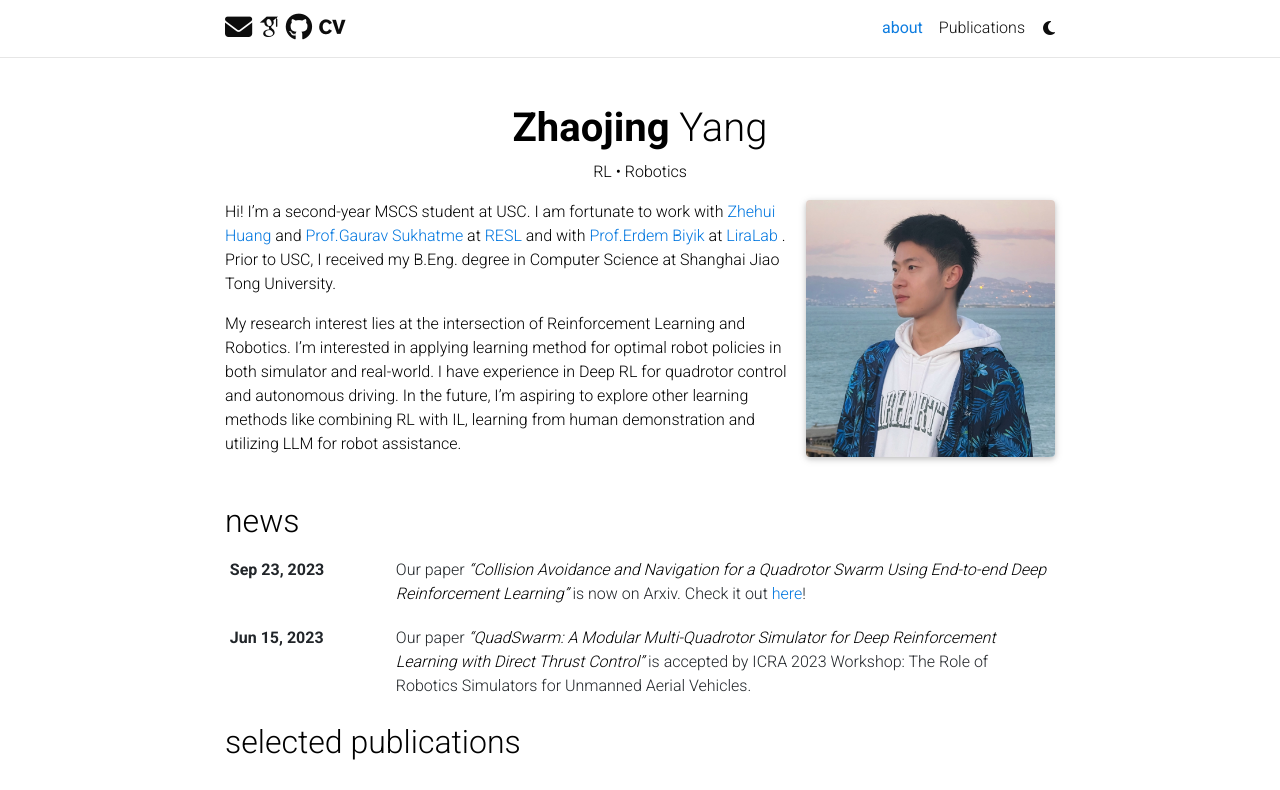
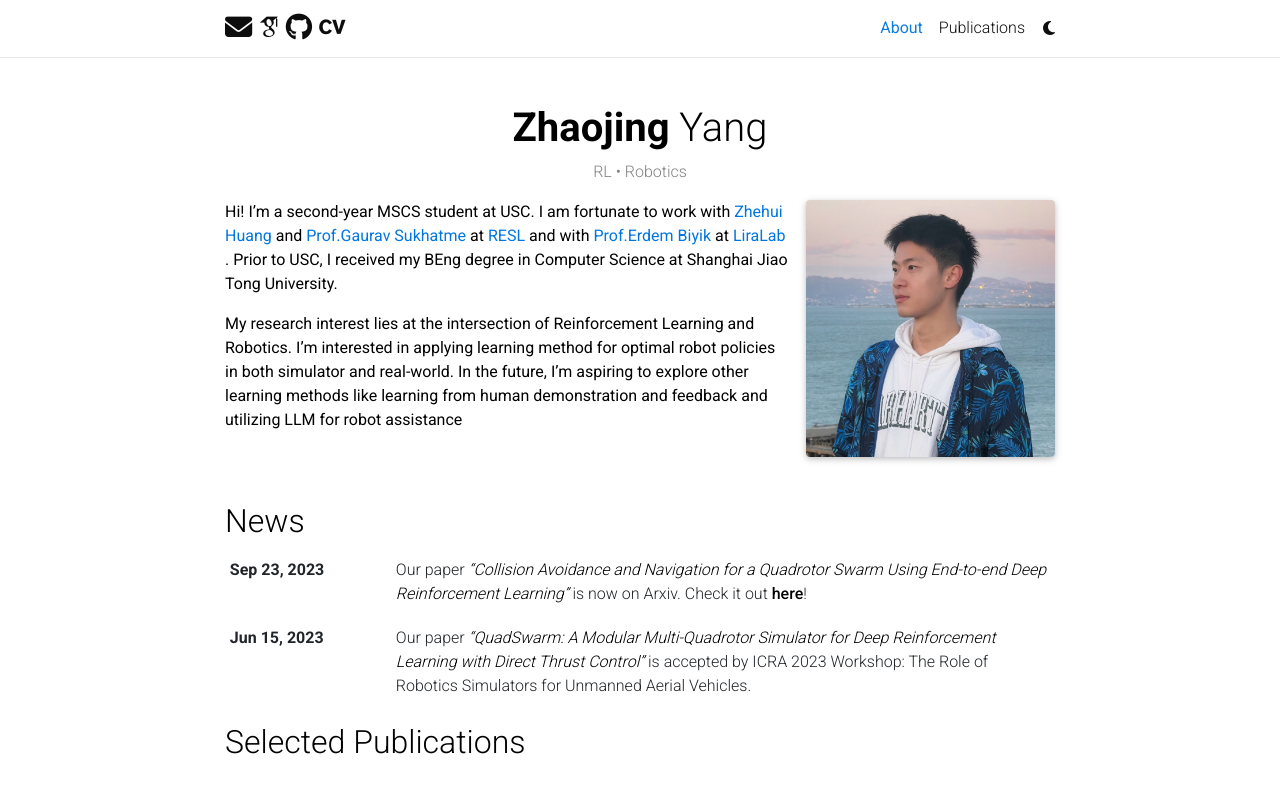
Before and after one commit to yang-zj1026/yang-zj1026.github.io, a Jekyll site: the page built from _pages/about.md, in a window 1280 px wide and 1044 px high, cut to the strip 0-790 px from the top of the window. Built offline with Jekyll 4.4.1, drawn with Linux system fonts in a browser that asks for light colours; some web fonts are replaced; comment, search, counter and statistics services are not loaded; a style sheet for code colours, icons or effects is not loaded.

Commit message:
Update format

```diff
--- a/_layouts/about.html
+++ b/_layouts/about.html
@@ -43,7 +43,7 @@
 
           <!-- News -->
           {% if page.news and site.announcements.enabled -%}
-            <h2><a href="{{ '/news/' | relative_url }}" style="color: inherit;">news</a></h2>
+            <h2><a href="{{ '/news/' | relative_url }}" style="color: inherit;">News</a></h2>
             {%- include news.html limit=true %}
           {%- endif %}
 
@@ -55,7 +55,7 @@
 
           <!-- Selected papers -->
           {% if page.selected_papers -%}
-            <h2><a href="{{ '/publications/' | relative_url }}" style="color: inherit;">selected publications</a></h2>
+            <h2><a href="{{ '/publications/' | relative_url }}" style="color: inherit;">Selected Publications</a></h2>
             {%- include selected_papers.html %}
           {%- endif %}
 
--- a/_pages/about.md
+++ b/_pages/about.md
@@ -1,6 +1,6 @@
 ---
 layout: about
-title: about
+title: About
 permalink: /
 subtitle: RL • Robotics
 
@@ -24,13 +24,12 @@
 I am fortunate to work with [Zhehui Huang](https://zhehui-huang.github.io/) and [Prof.Gaurav Sukhatme](https://viterbi.usc.edu/directory/faculty/Sukhatme/Gaurav)
 at [RESL](https://robotics.usc.edu/resl/) and with [Prof.Erdem Biyik](https://ebiyik.github.io/) at [LiraLab](https://liralab.usc.edu/)
 .
-Prior to USC, I received my B.Eng. degree in Computer Science at Shanghai Jiao Tong University.
+Prior to USC, I received my BEng degree in Computer Science at Shanghai Jiao Tong University.
 
 
 My research interest lies at the intersection of Reinforcement Learning and Robotics.
 I’m interested in applying learning method for optimal robot policies in both simulator and real-world.
-I have experience in Deep RL for quadrotor control and autonomous driving.
-In the future, I’m aspiring to explore other learning methods like combining RL with IL, learning from human demonstration and utilizing LLM for robot assistance.
+In the future, I’m aspiring to explore other learning methods like learning from human demonstration and feedback and utilizing LLM for robot assistance
 
 [//]: # (Write your biography here. Tell the world about yourself. Link to your favorite [subreddit]&#40;http://reddit.com&#41;. You can put a picture in, too. The code is already in, just name your picture `prof_pic.jpg` and put it in the `img/` folder.)
 
--- a/_sass/_base.scss
+++ b/_sass/_base.scss
@@ -17,14 +17,6 @@
 span,
 strong {
   color: var(--global-text-color);
-}
-
-body {
-  font-family: 'Asap', roboto, sans-serif;
-}
-
-p {
-  font-weight: 300;
 }
 
 hr {
@@ -218,6 +210,15 @@
   }
 }
 
+.clearfix{
+  p{
+    font-weight: bolder;
+  }
+}
+
+.news{
+  font-weight: bolder;
+}
 
 // Navbar customization
 
@@ -514,6 +515,11 @@
   }
 }
 
+.desc {
+    color: var(--global-text-color-light);
+    font-size: 1.0rem;
+}
+
 .post-list {
   margin: 0;
   margin-bottom: 40px;
@@ -646,7 +652,6 @@
 
   h2 {
     margin-bottom: 1rem;
-
     span {
       font-size: 1.5rem;
     }
@@ -717,6 +722,7 @@
         }
 
         color: var(--global-text-color-light);
+        font-weight: 400;
 
         >em {
           border-bottom: 1px solid;
```
Also changed, not shown: _news/announcement_1.md (+1 -1 lines), _news/icra2023_workshop.md (+1 -1 lines), 1 other file.
